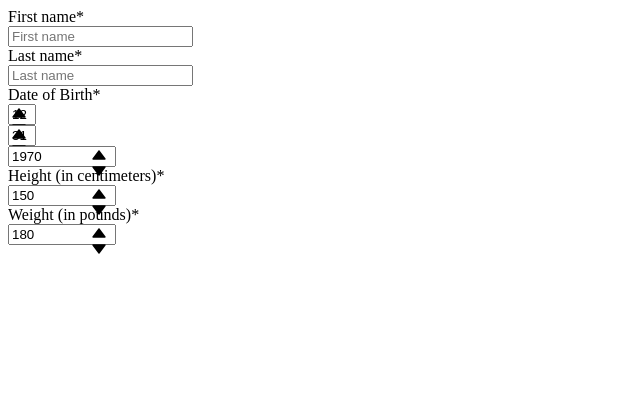
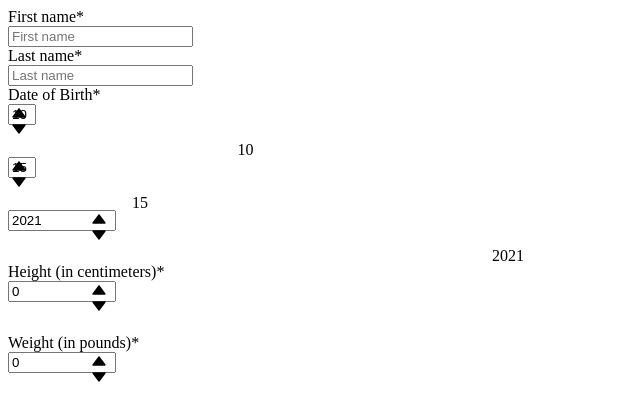
Before and after one commit to chingu-voyages/v34-bears-team-06, a Next.js app: page /resident/create in a window 1280 px wide. Shown: the top 420 px of the page, without its empty margins (0-640 px from the left). Built offline with nearby package versions, Linux system fonts and the light colour scheme.

Commit message:
updated state correctly (unique to Chakra UI) and added sliders

```diff
--- a/pages/resident/create.js
+++ b/pages/resident/create.js
@@ -1,4 +1,4 @@
-import React from "react";
+import React, { useState } from "react";
 
 import {
   Input,
@@ -10,45 +10,124 @@ import {
   NumberInputField,
   NumberInputStepper,
   NumberIncrementStepper,
-    NumberDecrementStepper
-  } from "@chakra-ui/react"
+  NumberDecrementStepper,
+  Slider,
+  SliderTrack,
+  SliderFilledTrack,
+  SliderThumb,
+} from "@chakra-ui/react";
 
 export default function create() {
-  const [value, setValue] = React.useState(0);
-  const increaseValue = () => setValue(value + 1);
+  const [firstName, setFirstName] = useState("");
+  const [lastName, setLastName] = useState("");
+  const [dateOfBirth, setDateOfBirth] = useState(new Date().getDate());
+  const [monthOfBirth, setMonthOfBirth] = useState(new Date().getMonth() + 1);
+  const [yearOfBirth, setYearOfBirth] = useState(new Date().getYear() + 1900);
+  const [height, setHeight] = useState(0);
+  const [weight, setWeight] = useState(0);
 
-  const [firstName, setFirstName] = React.useState(null)
-  console.log(firstName)
-  const [lastName, setLastName] = React.useState(null)
-  const [dateOfBirth, setDateOfBirth] = React.useState(new Date())
-  const [monthOfBirth, setMonthOfBirth] = React.useState(new Date())
-  const [yearOfBirth, setYearOfBirth] = React.useState(new Date())
-  const [height, setHeight] = React.useState(null)
-  const [weight, setWeight] = React.useState(null)
-
+  console.log(
+    weight,
+    height,
+    yearOfBirth,
+    dateOfBirth,
+    monthOfBirth,
+    lastName,
+    firstName
+  );
 
   return (
     <>
-        {/* <FormControl id="email">
-            <FormLabel>Email address</FormLabel>
-            <Input type="email" />
-            <FormHelperText>We'll never share your email.</FormHelperText>
-            <h1>{value}</h1>
-            <button onClick={increaseValue}>Increase value</button>
-        </FormControl> */}
       <FormControl id="first-name" isRequired>
         <FormLabel>First name</FormLabel>
         <Input
-                onChange={event => setFirstName(event.target.value)}
+          onChange={(event) => setFirstName(event.target.value)}
           placeholder="First name"
         />
         <FormLabel>Last name</FormLabel>
         <Input
-                onChange={event => setLastName(event.target.value)}
+          onChange={(event) => setLastName(event.target.value)}
           placeholder="Last name"
         />
         <FormLabel>Date of Birth</FormLabel>
-            <NumberInput size="md" maxW={20} defaultValue={12} min={0} max={12}
+        <NumberInput
+          size="md"
+          maxW={20}
+          defaultValue={12}
+          min={1}
+          max={12}
+          value={monthOfBirth}
+          onChange={(valueAsString, valueAsNumber) =>
+            setMonthOfBirth(valueAsNumber)
+          }
+        >
+          <NumberInputField />
+          <NumberInputStepper>
+            <NumberIncrementStepper />
+            <NumberDecrementStepper />
+          </NumberInputStepper>
+        </NumberInput>
+        <Slider
+          flex="1"
+          value={monthOfBirth}
+          defaultValue={12}
+          maxW={300}
+          min={1}
+          max={12}
+          onChange={(value) => {
+            setMonthOfBirth(value);
+          }}
+        >
+          <SliderTrack>
+            <SliderFilledTrack />
+          </SliderTrack>
+          <SliderThumb fontSize="sm" boxSize="32px" children={monthOfBirth} />
+        </Slider>
+
+        <NumberInput
+          size="md"
+          maxW={20}
+          defaultValue={31}
+          min={1}
+          max={31}
+          value={dateOfBirth}
+          onChange={(valueAsString, valueAsNumber) =>
+            setDateOfBirth(valueAsNumber)
+          }
+        >
+          <NumberInputField />
+          <NumberInputStepper>
+            <NumberIncrementStepper />
+            <NumberDecrementStepper />
+          </NumberInputStepper>
+        </NumberInput>
+        <Slider
+          flex="1"
+          value={dateOfBirth}
+          defaultValue={31}
+          maxW={300}
+          min={1}
+          max={31}
+          onChange={(value) => {
+            setDateOfBirth(value);
+          }}
+        >
+          <SliderTrack>
+            <SliderFilledTrack />
+          </SliderTrack>
+          <SliderThumb fontSize="sm" boxSize="32px" children={dateOfBirth} />
+        </Slider>
+
+        <NumberInput
+          size="md"
+          maxW={100}
+          defaultValue={1970}
+          min={1900}
+          max={new Date().getFullYear()}
+          value={yearOfBirth}
+          onChange={(valueAsString, valueAsNumber) =>
+            setYearOfBirth(valueAsNumber)
+          }
         >
           <NumberInputField />
           <NumberInputStepper>
@@ -57,7 +136,34 @@ export default function create() {
           </NumberInputStepper>
         </NumberInput>
 
-            <NumberInput size="md" maxW={20} defaultValue={31} min={0} max={31}>
+        <Slider
+          flex="1"
+          value={yearOfBirth}
+          defaultValue={1970}
+          maxW={500}
+          min={1900}
+          max={new Date().getYear() + 1900}
+          onChange={(value) => {
+            setYearOfBirth(value);
+          }}
+        >
+          <SliderTrack>
+            <SliderFilledTrack />
+          </SliderTrack>
+          <SliderThumb fontSize="sm" boxSize="32px" children={yearOfBirth} />
+        </Slider>
+
+        <FormLabel>Height (in centimeters)</FormLabel>
+        <NumberInput
+          value={height}
+          allowMouseWheel
+          size="md"
+          maxW={100}
+          defaultValue={150}
+          min={100}
+          max={300}
+          onChange={(valueAsString, valueAsNumber) => setHeight(valueAsNumber)}
+        >
           <NumberInputField />
           <NumberInputStepper>
             <NumberIncrementStepper />
@@ -65,35 +171,56 @@ export default function create() {
           </NumberInputStepper>
         </NumberInput>
 
-            <NumberInput size="md" maxW={100} defaultValue={1970} min={1900} max={new Date().getFullYear()}>
+        <Slider
+          flex="1"
+          value={height}
+          defaultValue={150}
+          maxW={500}
+          min={100}
+          max={300}
+          onChange={(value) => {
+            setHeight(value);
+          }}
+        >
+          <SliderTrack>
+            <SliderFilledTrack />
+          </SliderTrack>
+          <SliderThumb fontSize="sm" boxSize="32px" children={height} />
+        </Slider>
+
+        <FormLabel>Weight (in pounds)</FormLabel>
+        <NumberInput
+          allowMouseWheel
+          value={weight}
+          size="md"
+          maxW={100}
+          defaultValue={180}
+          min={40}
+          max={400}
+          onChange={(valueAsString, valueAsNumber) => setWeight(valueAsNumber)}
+        >
           <NumberInputField />
           <NumberInputStepper>
             <NumberIncrementStepper />
             <NumberDecrementStepper />
           </NumberInputStepper>
         </NumberInput>
-
-            <FormLabel>Height (in centimeters)</FormLabel>
-            <NumberInput allowMouseWheel
-            size="md" maxW={100} defaultValue={150} min={100} max={250}
-            onChange={event => setHeight(event.target.value)}>
-                <NumberInputField />
-                <NumberInputStepper>
-                    <NumberIncrementStepper />
-                    <NumberDecrementStepper />
-                </NumberInputStepper>
-            </NumberInput>
-
-            <FormLabel>Weight (in pounds)</FormLabel>
-            <NumberInput allowMouseWheel
-            size="md" maxW={100} defaultValue={180} min={40} max={400}
-            onChange={event => setWeight(event.target.value)}>
-                <NumberInputField />
-                <NumberInputStepper>
-                    <NumberIncrementStepper />
-                    <NumberDecrementStepper />
-                </NumberInputStepper>
-            </NumberInput>
+        <Slider
+          flex="1"
+          value={weight}
+          defaultValue={150}
+          maxW={800}
+          min={40}
+          max={400}
+          onChange={(value) => {
+            setWeight(value);
+          }}
+        >
+          <SliderTrack>
+            <SliderFilledTrack />
+          </SliderTrack>
+          <SliderThumb fontSize="sm" boxSize="32px" children={weight} />
+        </Slider>
       </FormControl>
     </>
   );
```
Lines whose indentation alone changed are shown as unchanged.
